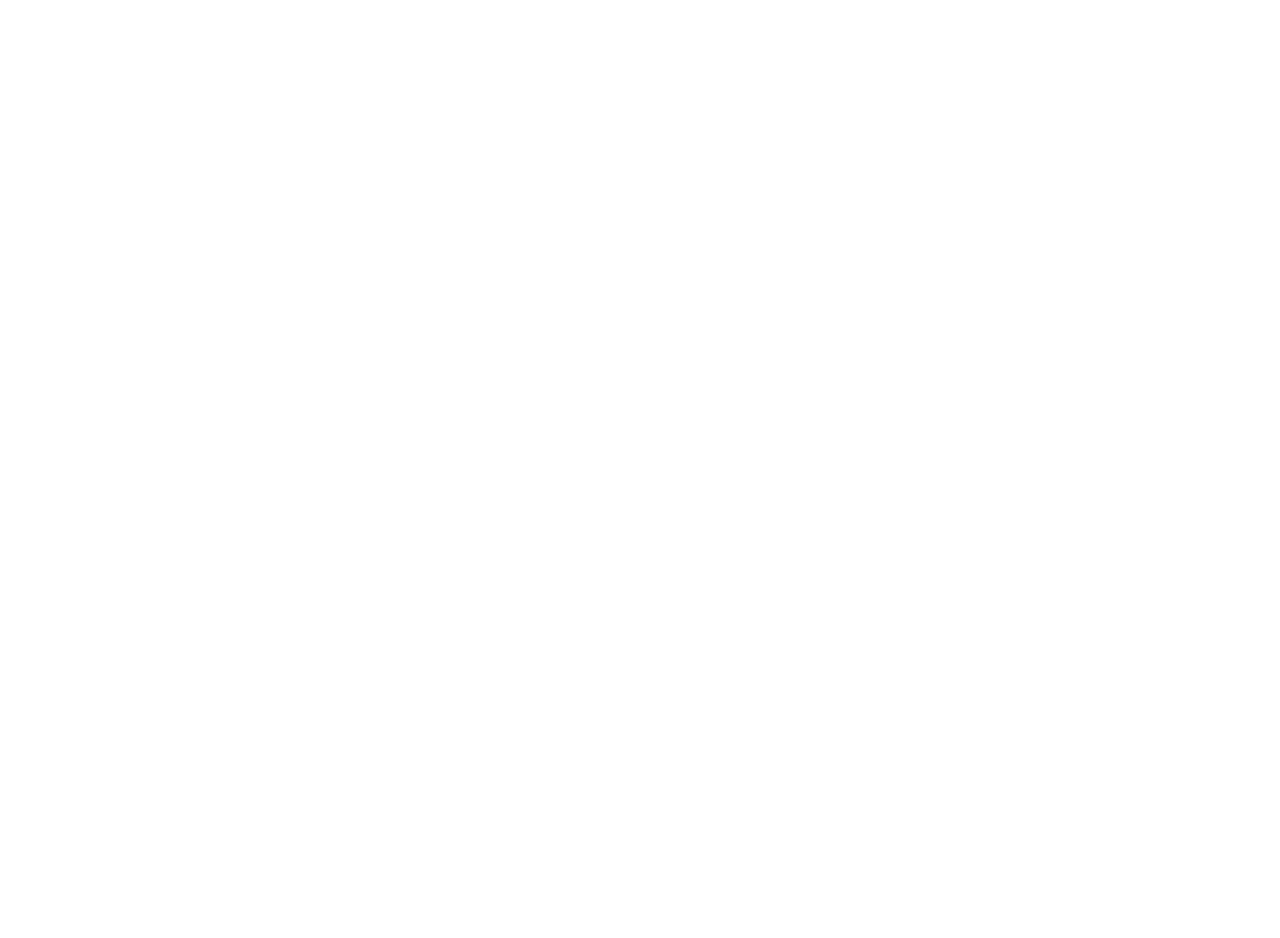
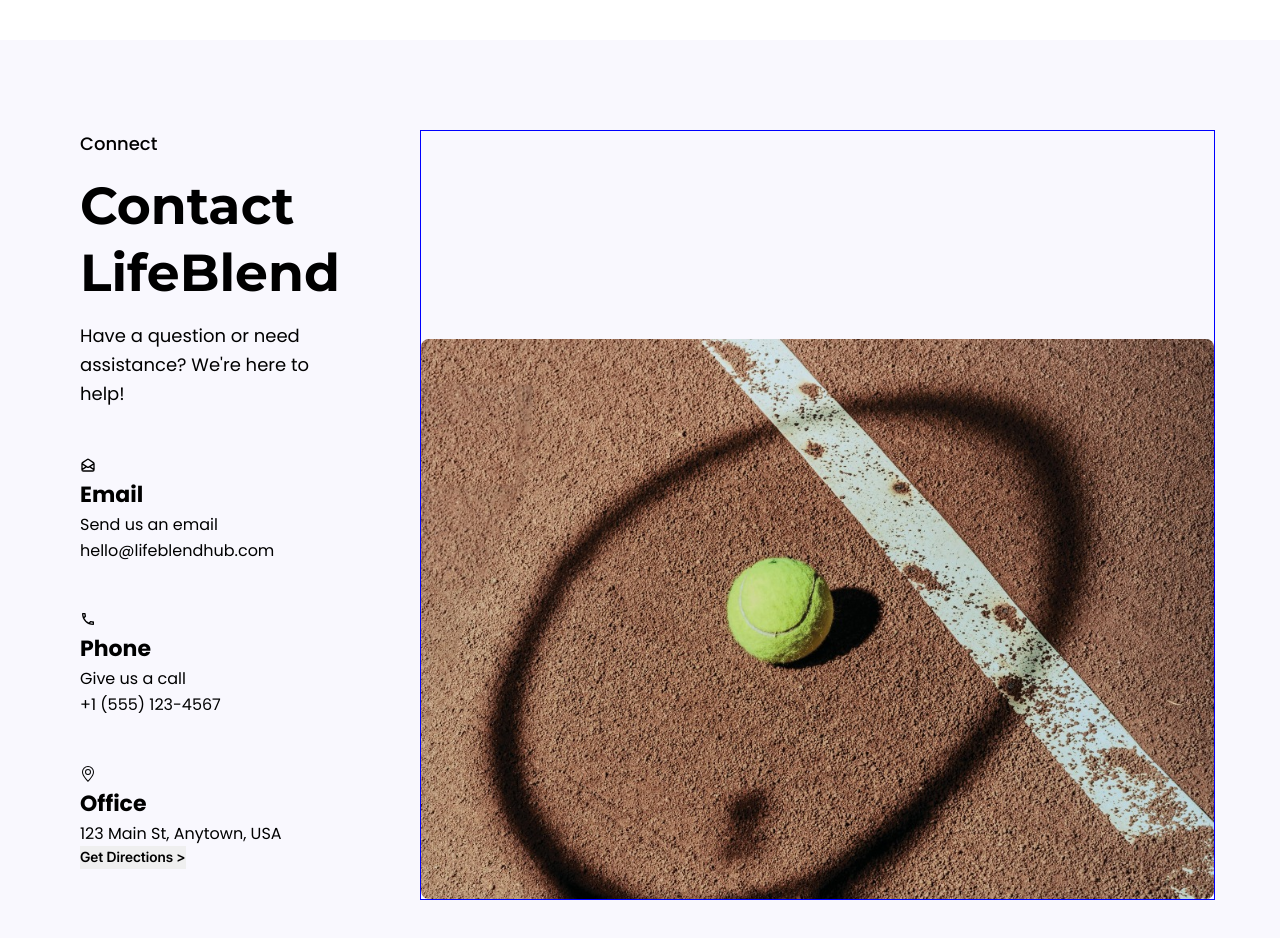
Before and after one commit to HolyGoose17/templateTask, a React (Create React App) app: page / in a window 1280 px wide. Shown: the part 5720-6658 px from the top of the page. Before the commit the page ends 5760 px from the top, so only its background shows below. Built offline with nearby package versions, Linux system fonts and the light colour scheme.

Commit message:
create structure eight section, add library for react icons

```diff
--- a/package.json
+++ b/package.json
@@ -9,6 +9,7 @@
     "@testing-library/user-event": "^13.5.0",
     "react": "^19.2.0",
     "react-dom": "^19.2.0",
+    "react-icons": "^5.5.0",
     "react-scripts": "5.0.1",
     "web-vitals": "^2.1.4"
   },
--- a/src/App.css
+++ b/src/App.css
@@ -662,3 +662,71 @@
   font-weight: 400;
   line-height: 160%;
 }
+.contact {
+  background-color: var(--color-gray);
+  width: 100%;
+  height: 59.375rem;
+  padding: 5.625rem 5rem;
+  display: flex;
+  gap: 5rem;
+}
+.contact__content {
+  display: flex;
+  flex-direction: column;
+  gap: 3rem;
+}
+.contact__head {
+  display: flex;
+  flex-direction: column;
+  gap: 1rem;
+
+}
+.contact_desc {
+  font-family: var(--font-family-base);
+  font-size: 1.125rem;
+  font-weight: 500;
+  line-height: 150%;
+}
+.contact_title {
+  font-family: var(--font-family-title);
+  font-size: 3.25rem;
+  font-weight: 700;
+  line-height: 128%;
+}
+.contact_details {
+  font-family: var(--font-family-base);
+  font-size: 1.125rem;
+  font-weight: 400;
+  line-height: 160%;
+}
+.contact__card {
+}
+.contact_type {
+  font-family: var(--font-family-base);
+  font-size: 1.375rem;
+  font-weight: 700;
+  line-height: 160%;
+}
+.contact_text {
+  font-family: var(--font-family-base);
+  font-size: 1rem;
+  font-weight: 400;
+  line-height: 160%;
+}
+.contact_btn {
+  font-family: var(--font-family-accent);
+  font-size: 0.875rem;
+  font-weight: 600;
+  line-height: 160%;
+}
+.contact__block {
+  border: 1px solid blue;
+  display: flex;
+  align-items: flex-end;
+}
+.contact_img {
+  width: 793px;
+  height: 560px;
+  border-radius: var(--radius);
+  object-fit: cover;
+}
--- a/src/App.js
+++ b/src/App.js
@@ -1,3 +1,6 @@
+import { BsGeoAlt } from "react-icons/bs";
+import { HiOutlineMailOpen } from "react-icons/hi";
+import { MdOutlinePhone } from "react-icons/md";
 import './App.css';
 
 function App() {
@@ -232,8 +235,35 @@
             <p className='newsletter__details'>By clicking Sign Up, you agree to our Terms and Conditions.</p>
           </div>
         </section>
-        <section className='contract'>
-
+        <section class='contact'>
+          <div class='contact__content'>
+            <div class='contact__head'>
+              <h4 class='contact_desc'>Connect</h4>
+              <h2 class='contact_title'>Contact LifeBlend</h2>
+              <p class='contact_details'>Have a question or need assistance? We're here to help!</p>
+            </div>
+            <div class='contact__card'>
+              <HiOutlineMailOpen aria-label="Email" />
+              <h3 class='contact_type'>Email</h3>
+              <p class='contact_text'>Send us an email</p>
+              <p class='contact_text'>hello@lifeblendhub.com</p>
+            </div>
+            <div class='contact__card'>
+              <MdOutlinePhone aria-label="Phone" />
+              <h3 class='contact_type'>Phone</h3>
+              <p class='contact_text'>Give us a call</p>
+              <p class='contact_text'>+1 (555) 123-4567</p>
+            </div>
+            <div class='contact__card'>
+              <BsGeoAlt aria-label="Office" />
+              <h3 class='contact_type'>Office</h3>
+              <p class='contact_text'>123 Main St, Anytown, USA</p>
+              <button class='contact_btn'>Get Directions <span>{'>'}</span></button>
+            </div>
+          </div>
+          <div class='contact__block'>
+            <img class='contact_img' src='img/image7.jpg' alt='img' />
+          </div>
         </section>
       </main>
     <footer></footer>
```
Also changed, not shown: 1 other file (tests, documents, lock files or other folders).
